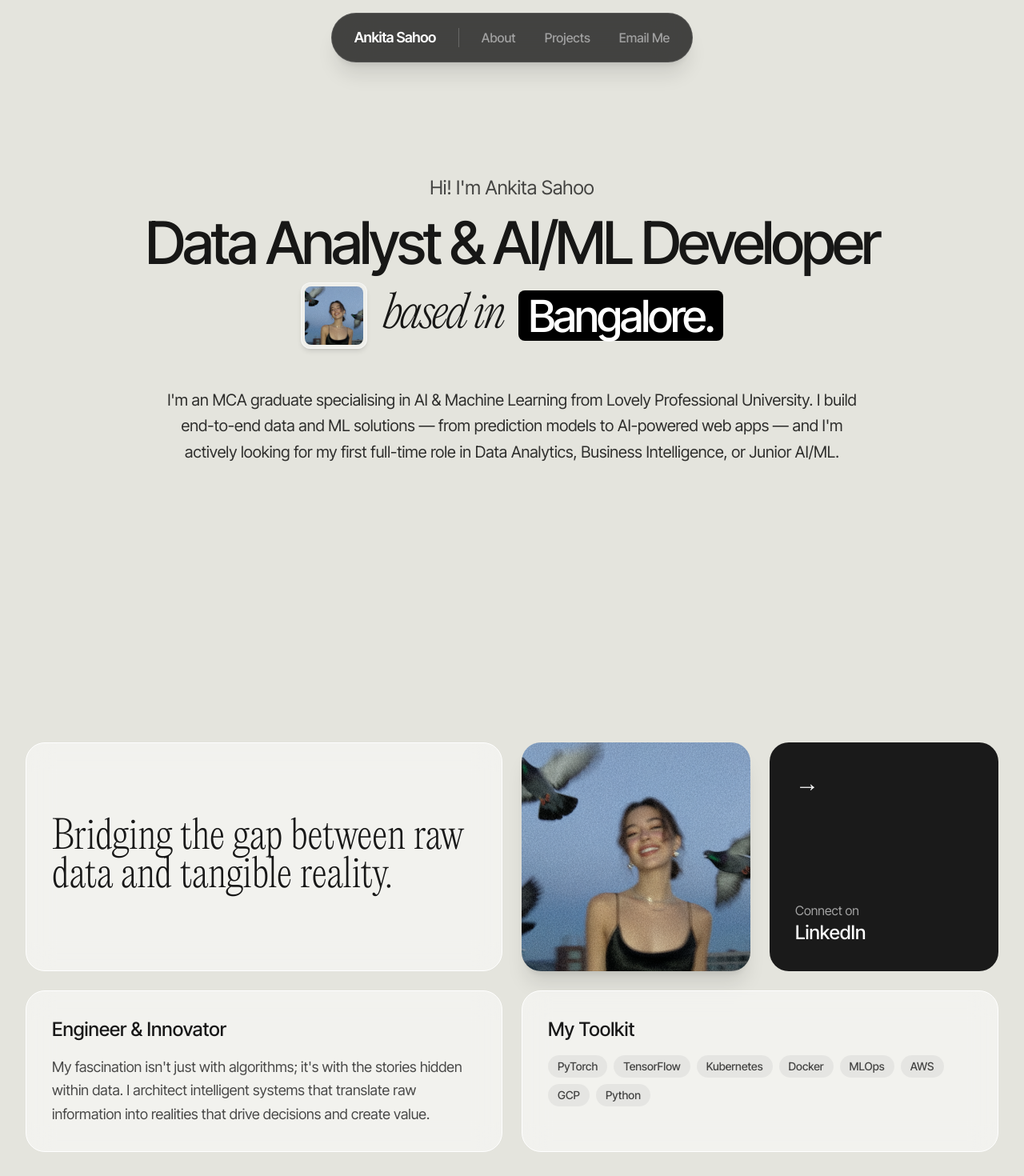
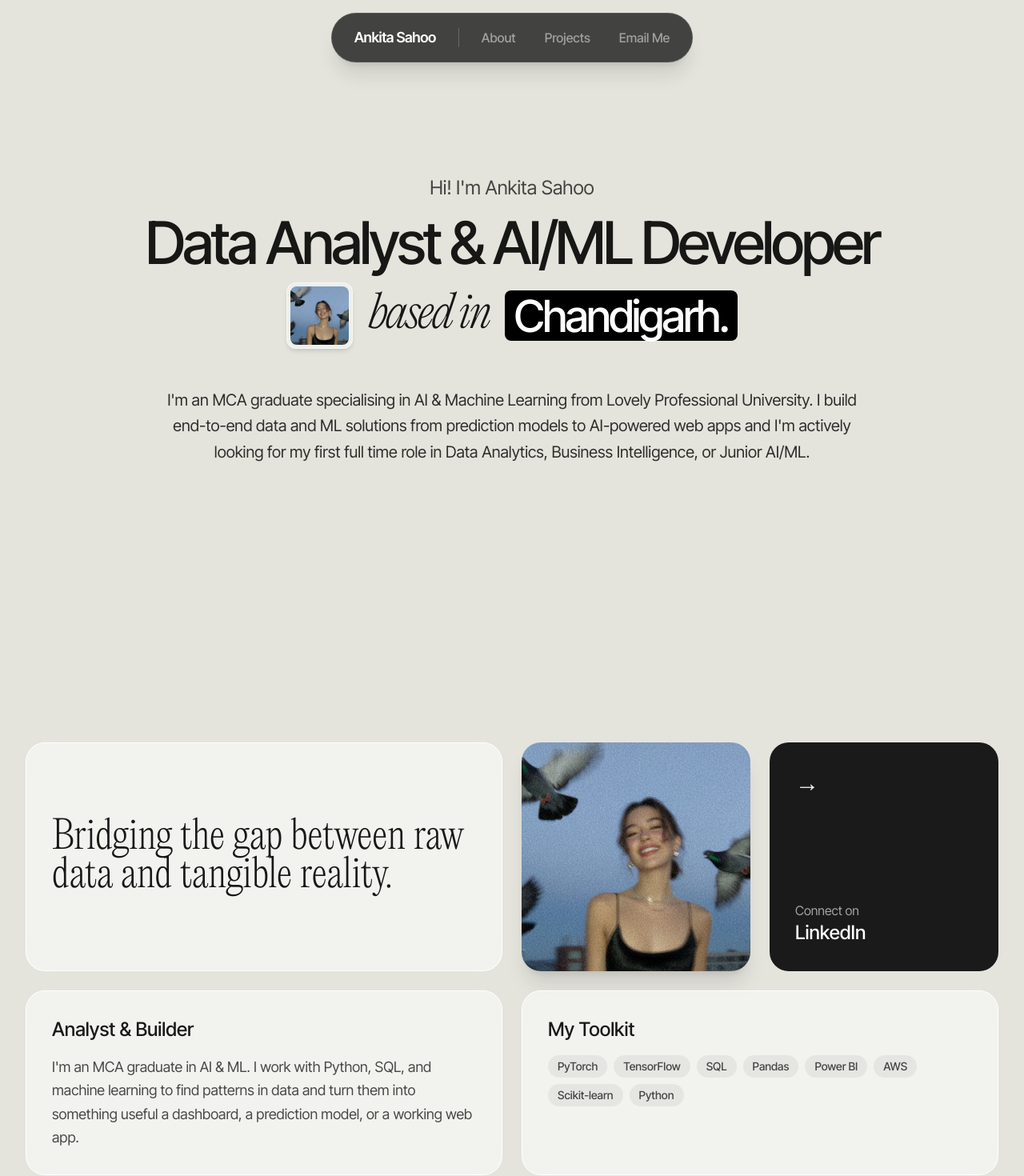
Before and after one commit to Ankita1800/ProjectAnkita, a Next.js app: page / in a window 1280 px wide. Shown: the top 1470 px of the page at 80% size. Built offline with nearby package versions, Linux system fonts and the light colour scheme.

Commit message:
feat: update skills list and refine personal bio in About component; fix social media links in Footer component; correct location in Hero component

```diff
--- a/src/components/About.tsx
+++ b/src/components/About.tsx
@@ -5,7 +5,7 @@ import { motion, Variants } from 'framer-motion';
 import Image from 'next/image';
 
 // --- Data for the component ---
-const SKILLS = ["PyTorch", "TensorFlow", "Kubernetes", "Docker", "MLOps", "AWS", "GCP", "Python"];
+const SKILLS = ["PyTorch", "TensorFlow", "SQL", "Pandas", "Power BI", "AWS", "Scikit-learn", "Python"];
 const CTA_LINK = "https://www.linkedin.com/in/ankita-sahoo-73874b285/";
 
 // --- Animation Variants ---
@@ -77,9 +77,9 @@ const About = React.forwardRef<HTMLDivElement>((props, ref) => {
     variants={cellVariants}
     className="lg:col-span-2 rounded-3xl bg-white/50 p-8 backdrop-blur-lg border border-white"
 >
-                    <h3 className="font-inter text-2xl font-medium text-black/90">Engineer & Innovator</h3>
+    <h3 className="font-inter text-2xl font-medium text-black/90">Analyst & Builder</h3>
     <p className="mt-4 font-inter text-lg text-black/70 leading-relaxed">
-                        My fascination isn&apos;t just with algorithms; it&apos;s with the stories hidden within data. I architect intelligent systems that translate raw information into realities that drive decisions and create value.
+        I&apos;m an MCA graduate in AI &amp; ML. I work with Python, SQL, and machine learning to find patterns in data and turn them into something useful a dashboard, a prediction model, or a working web app.
     </p>
 </motion.div>
 
--- a/src/components/Footer.tsx
+++ b/src/components/Footer.tsx
@@ -9,9 +9,9 @@ import Link from 'next/link';
 const SOCIAL_LINKS = {
   linkedIn: "https://www.linkedin.com/in/ankita-sahoo-73874b285/",
   github: "https://github.com/Ankita1800",
-  twitter: "https://twitter.com/your-handle"
+  twitter: "https://x.com/Ankiitaa_03"
 };
-const EMAIL_ADDRESS = "mailto:ankitasahoo370@gmail.com";
+const EMAIL_ADDRESS = "https://mail.google.com/mail/?view=cm&to=ankitasahoo370@gmail.com";
 
 const MinimalLink: FC<{ href: string; children: ReactNode }> = ({ href, children }) => (
   <Link href={href} target="_blank" className="text-white/60 transition-colors duration-300 hover:text-white">
--- a/src/components/Hero.tsx
+++ b/src/components/Hero.tsx
@@ -62,7 +62,7 @@ const Hero = ({ isAnimated }: { isAnimated: boolean }) => {
                             </div>
                         </div>
                         <span className="font-editorial font-light italic">based in</span>
-                        <span className="bg-black text-white px-3 py-1 rounded-lg">Bangalore.</span>
+                        <span className="bg-black text-white px-3 py-1 rounded-lg">Chandigarh.</span>
                     {/* PLAN EXECUTED: Removed the extra space in the closing tag to fix the critical syntax error. */}
                     </motion.h2>
 
@@ -73,7 +73,7 @@ const Hero = ({ isAnimated }: { isAnimated: boolean }) => {
     variants={fadeUpVariants}
     className="max-w-4xl mx-auto mt-12 font-inter text-xl text-black/80 leading-relaxed"
 >
-    I&apos;m an MCA graduate specialising in AI &amp; Machine Learning from Lovely Professional University. I build end-to-end data and ML solutions — from prediction models to AI-powered web apps — and I&apos;m actively looking for my first full-time role in Data Analytics, Business Intelligence, or Junior AI/ML.
+    I&apos;m an MCA graduate specialising in AI &amp; Machine Learning from Lovely Professional University. I build end-to-end data and ML solutions from prediction models to AI-powered web apps and I&apos;m actively looking for my first full time role in Data Analytics, Business Intelligence, or Junior AI/ML.
 </motion.p>
             </motion.div>
         </section>
```
Lines whose indentation alone changed are shown as unchanged.
